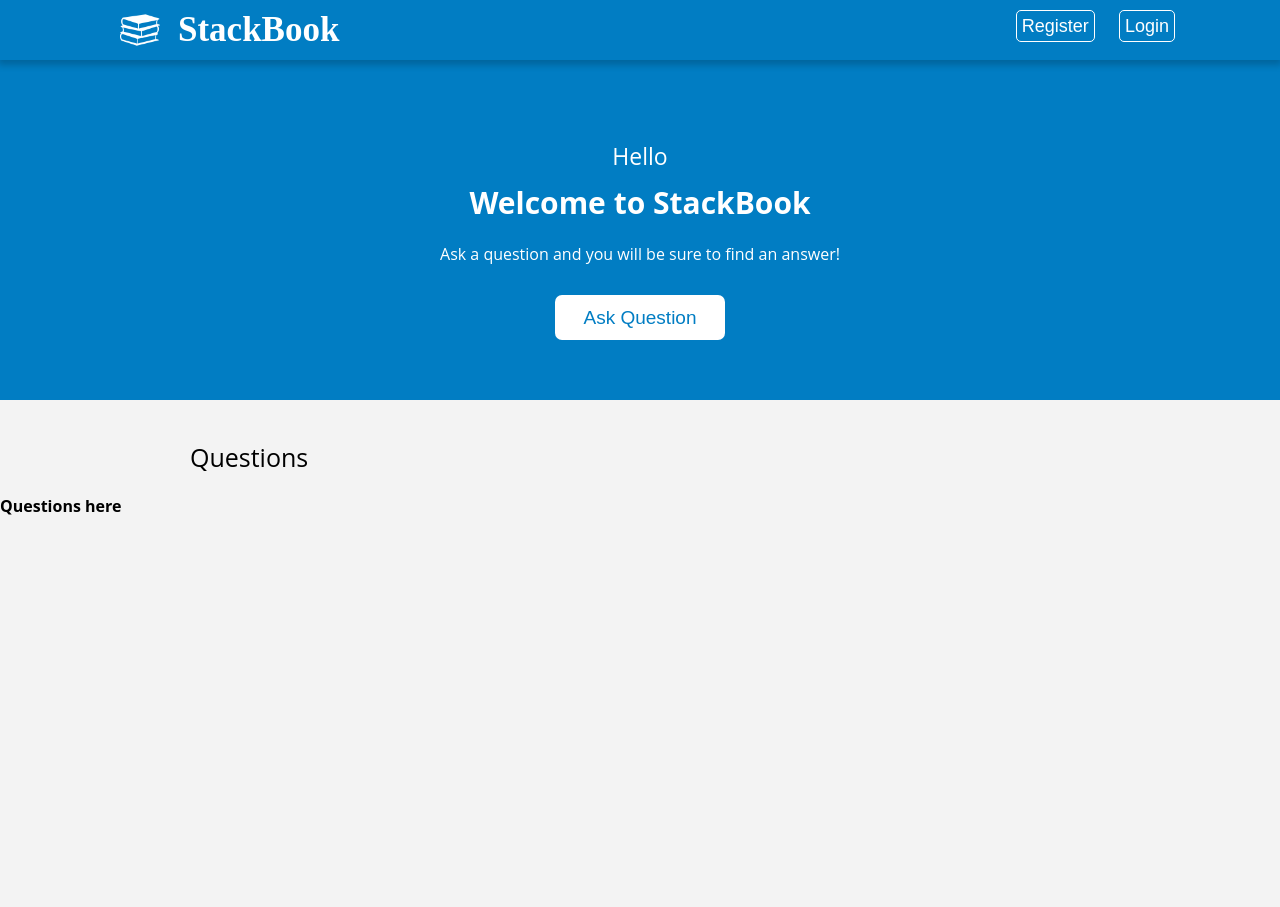
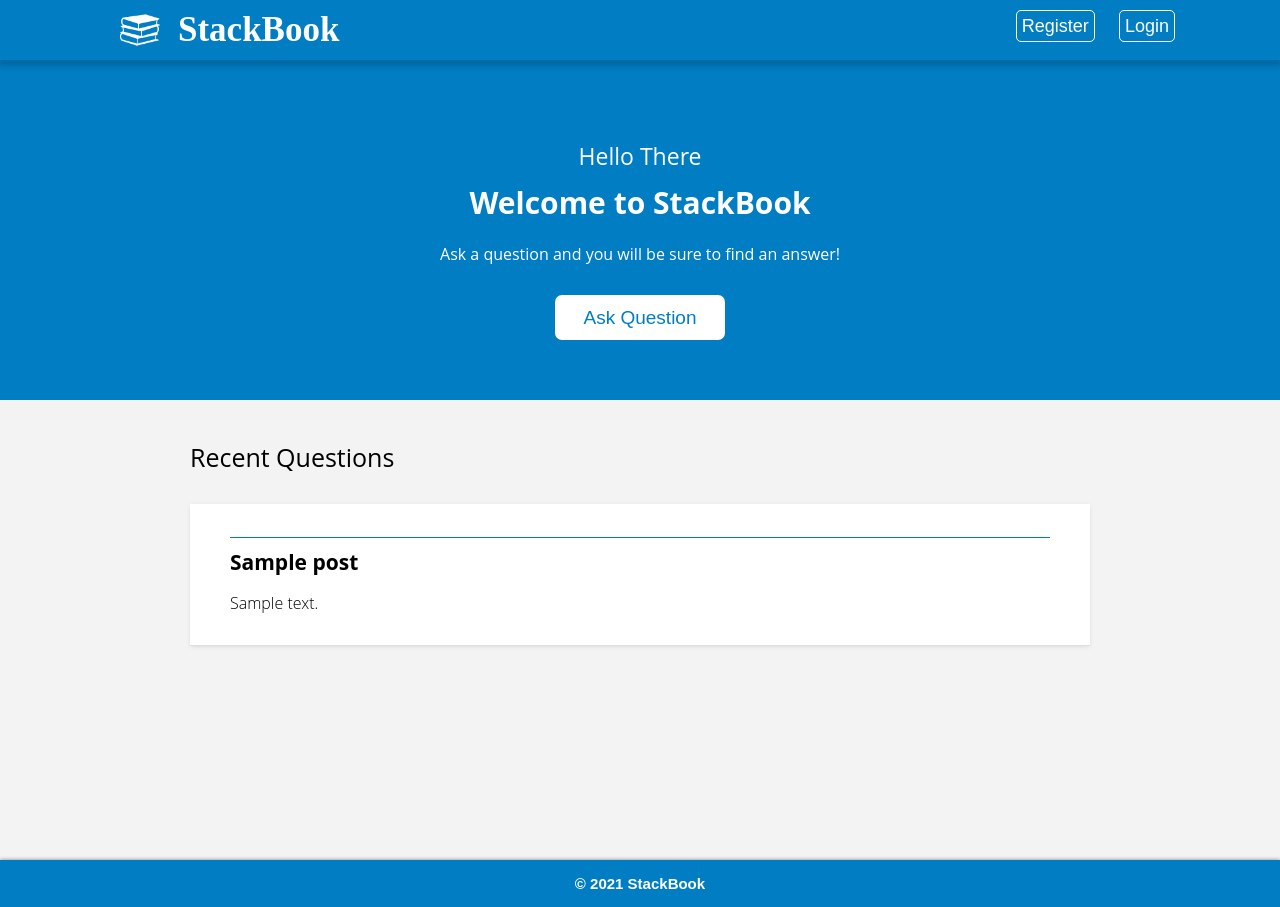
Before and after one commit to NavinduK/StackBook, a PHP site: page / in a window 1280 px wide. Before the commit the page ends 515 px from the top, so only its background shows below. Run offline with PHP 8.4, Linux system fonts and the light colour scheme; tables that the repository leaves empty or names only in its code hold one stand-in row (values such as "Sample post"); data that the repository does not hold is empty; some libraries are stand-ins or nearby versions.

Commit message:
Question display and modifications

```diff
--- a/css/index.css
+++ b/css/index.css
@@ -78,3 +78,147 @@ b {
     background: #cddee8;
     cursor: pointer;
 }
+
+
+.question {
+    width: 820px;
+    margin: 30px auto 0 auto;
+    padding: 15px 40px;
+    background: #fff;
+    transition: all ease-in 0.1s;
+    transform: scale(1);
+    box-shadow: 0 1px 5px -1px rgb(0 0 0 / 13%);
+    border-bottom: 1px solid #dedede;
+}
+
+.question-q {
+    width: 820px;
+    margin: 15px auto 0 auto;
+    padding: 30px 30px;
+    background: #fff;
+    box-shadow: 0 1px 5px -1px rgb(0 0 0 / 13%);
+    border-bottom: 1px solid #dedede;
+    color: #017dc3 !important;
+    border: 2px solid #017dc3;
+}
+
+.q-title-q {
+    font-size: 21px;
+    margin-bottom: 20px;
+    margin-top: 10px;
+}
+
+.question-u {
+    display: flex;
+    width: 820px;
+    margin: 30px auto 0 auto;
+    padding: 6px 30px;
+    background: #017dc3;
+    box-shadow: 0 1px 5px -1px rgb(0 0 0 / 13%);
+    border-bottom: 1px solid #dedede;
+    color: #fff !important;
+}
+
+.answer-b {
+    display: flex;
+    justify-content: center;
+    text-align: center;
+    width: 100%;
+    margin: 17px auto 0 auto;
+    padding: 10px 30px;
+    background: #017dc3;
+    box-shadow: 0 1px 5px -1px rgb(0 0 0 / 13%);
+    border-bottom: 1px solid #dedede;
+    color: #fff !important;
+    border: none;
+    cursor: pointer;
+}
+
+.comments {
+    width: 820px;
+    margin: 10px auto 0 auto;
+    padding: 10px 30px;
+    background: #fff;
+    box-shadow: 0 1px 5px -1px rgb(0 0 0 / 13%);
+    border-bottom: 1px solid #dedede;
+}
+
+.user-name-u {
+    font-size: 18px;
+    font-weight: 550;
+}
+
+.post-date-u {
+    padding-top: 9px;
+    margin-left: auto;
+    font-size: 13px;
+}
+.user-name-a {
+    margin: 10px 0 0 0;
+    font-size: 18px;
+    font-weight: 550;
+    color: #017dc3 !important;
+}
+
+.post-date-a {
+    padding-top: 8px;
+    margin: 6px 0 0 0;
+    margin-left: 5px;
+    font-size: 13px;
+    color: #017dc3 !important;
+}
+.answer-q {
+    width: 820px;
+    margin: 15px auto 0 auto;
+    padding: 10px 30px 20px 30px;
+    background: #fff;
+    box-shadow: 0 1px 5px -1px rgb(0 0 0 / 13%);
+    color: #017dc3 !important;
+}
+
+.answer-q textarea {
+    width: 800px;
+    padding: 10px;
+    border-radius: 7px;
+    resize: none;
+    border: 1px solid rgb(160, 160, 160);
+}
+
+.question a {
+    color: #000;
+    text-decoration: none;
+    border: none;
+    font-weight: 100;
+}
+
+.question:hover {
+    border: 1px solid #8d9ba3;
+    background: #ebf7fd;
+    transform: scale(1.01);
+}
+
+.user-name {
+    font-size: 18px;
+    font-weight: 550;
+    margin-bottom: 0;
+    color: #017dc3;
+}
+
+.post-date {
+    font-size: 13px;
+    color: #017dc3;
+    margin-top: 5px;
+}
+
+.q-title {
+    font-size: 21px;
+    margin: 10px 0;
+}
+
+.no-answers{
+    margin: 40px auto 0 auto;
+    font-size:30px;
+    text-align:center;
+    width:900px;
+    color:#9e9e9e;
+}
--- a/index.php
+++ b/index.php
@@ -1,3 +1,19 @@
+<?php
+session_start();
+//include DB connection
+    include("./components/connect.php");
+    // Query to Select all questions to display on list and run it
+    $sqlQ = "SELECT * FROM posts ORDER BY pid DESC";
+    $qresult = mysqli_query($con, $sqlQ);
+    //Put all selected questions into an array
+    $questions = array();
+    if (mysqli_num_rows($qresult) > 0) {
+        while ($row = mysqli_fetch_assoc($qresult)) {
+            array_push($questions, $row);
+        }
+    }
+?>
+
 <html>
 
 <head>
@@ -8,25 +24,39 @@
 </head>
 
 <body>
-    <div class="wrapper">
+<div class="wrapper">
         <!-- Import Navigation Bar Component -->
         <?php include('./components/navigation.php')?>
+
         <div class="mainbody">
             <div class="text-center heading marginA">
-                <p style="font-size: 23px;"> Hello</p>
+                <p style="font-size: 23px;"> Hello There</p>
                 <h4> Welcome to StackBook </h4>
                 <p> Ask a question and you will be sure to find an answer! </p>
-                <button class="ask-btn" >Ask Question</button>
+                <button class="ask-btn" onclick="">Ask Question</button>
             </div>
 
-            <p style="margin: 40px auto 0 auto; font-size:25px; width:900px">Questions</p>
+            <p style="margin: 40px auto 0 auto; font-size:25px; width:900px">Recent Questions</p>
 
             <div>
-                <!--questions -->
-                <h4>Questions here</h4>
+                <!-- Loop the question box for the posts fetched by database -->
+                <?php foreach ($questions as $row) { ?>
+                <div class="question">
+                    <!-- display post details -->
+                    <a href="question.php?pid=<?php echo $row["pid"]; ?>">
+                        <p class="user-name"><?php echo $row["postUName"]; ?></p>
+                        <p class="post-date"><?php echo $row["dateTime"]; ?></p>
+                        <hr style="border:none ;height: 0.8px; background:#017DC3">
+                        <h4 class="q-title"><?php echo $row["title"]; ?></h4>
+                        <p class="q-description"><?php echo $row["description"]; ?></p>
+                    </a>
+                </div>
+                <?php } ?>
             </div>
         </div>
 
+        <!-- Import Footer Component -->
+        <?php include('components/footer.php')?>
     </div>
 </body>
 
```
Also changed, not shown: connect.php (deleted, +0 -14 lines), login.php (+13 -0 lines), question.php (added, +69 -0 lines), register.php (+13 -0 lines).
